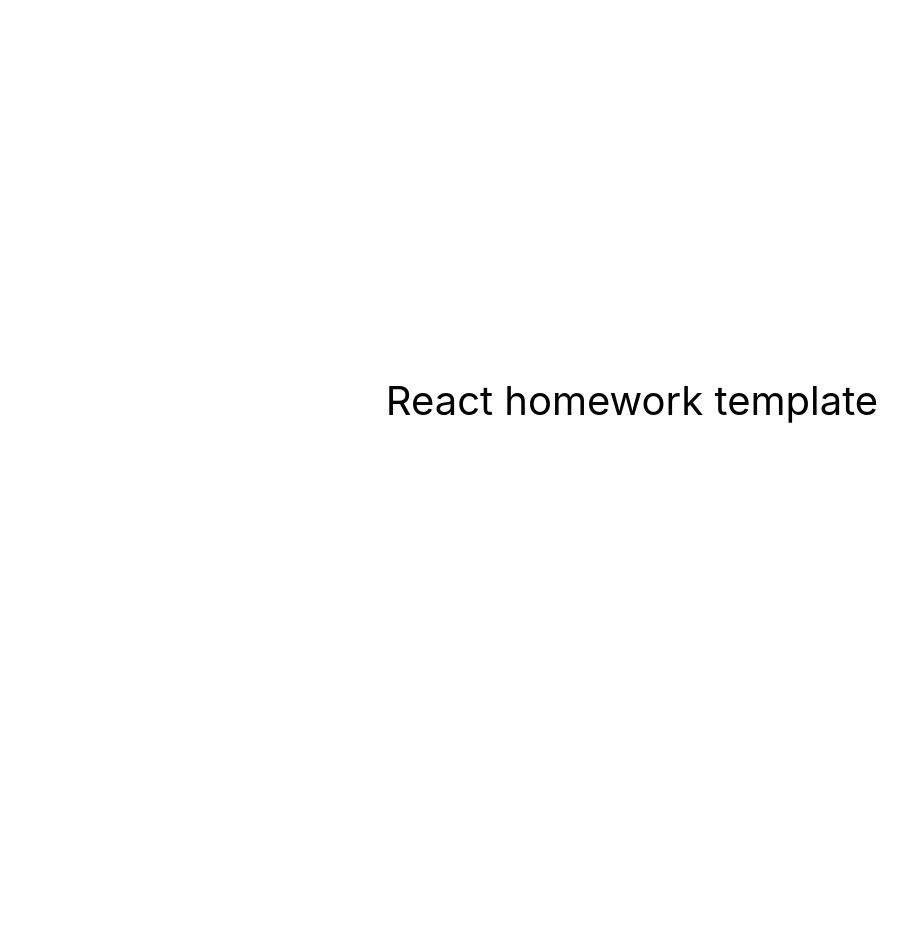
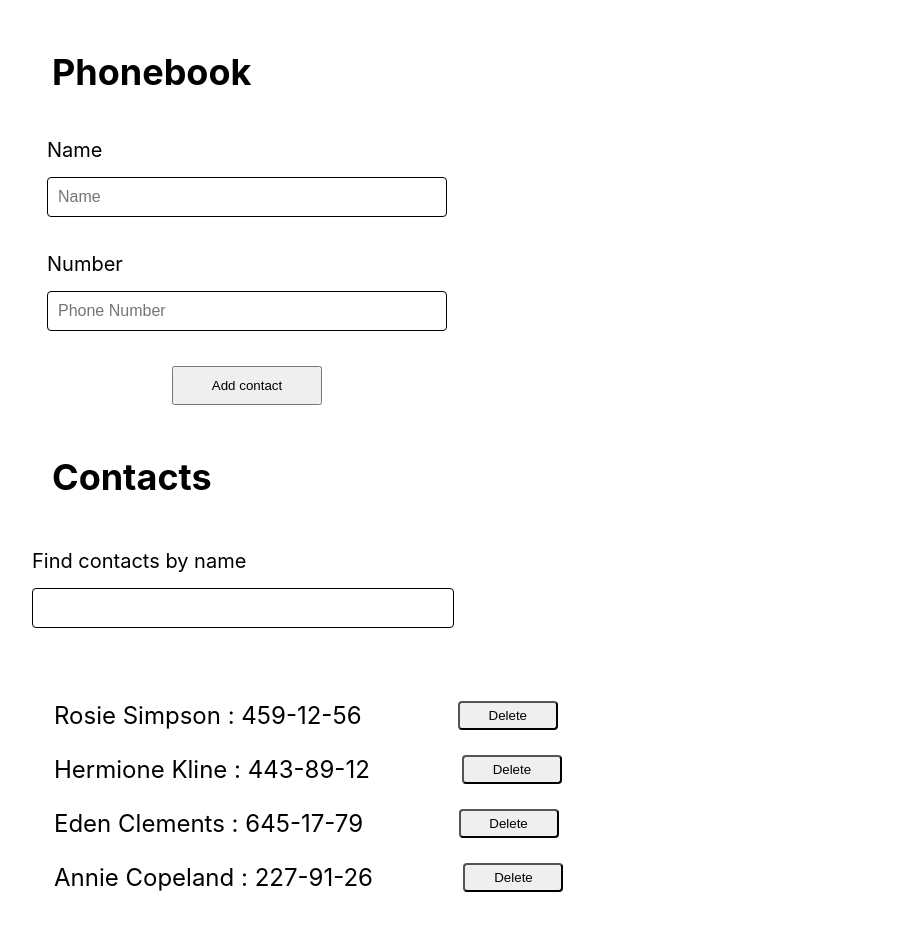
Before and after one commit to OlgaSld/goit-react-hw-02-phonebook, a React (Create React App) app: page / in a window 1280 px wide. Shown: the top 930 px of the page, without its empty margins (8-915 px from the left). Before the commit the page ends 800 px from the top, so only its background shows below. Built offline with nearby package versions, Linux system fonts and the light colour scheme.

Commit message:
for fixed

```diff
--- a/src/components/App.jsx
+++ b/src/components/App.jsx
@@ -1,16 +1,61 @@
-export const App = () => {
-  return (
-    <div
-      style={{
-        height: '100vh',
-        display: 'flex',
-        justifyContent: 'center',
-        alignItems: 'center',
-        fontSize: 40,
-        color: '#010101'
-      }}
-    >
-      React homework template
-    </div>
-  );
+import { Component } from "react"
+import { ContactForm } from "./ContactsForm/ContactForm";
+import { ContactsList } from "./ContactList/ContactList";
+import { nanoid } from "nanoid";
+import { Layout, Subtitle, Title } from "./Layout";
+import { Filter } from "./Filter/Filter";
+
+export class App extends Component {
+  state = {
+    contacts: [
+      { id: 'id-1', name: 'Rosie Simpson', number: '459-12-56' },
+      { id: 'id-2', name: 'Hermione Kline', number: '443-89-12' },
+      { id: 'id-3', name: 'Eden Clements', number: '645-17-79' },
+      { id: 'id-4', name: 'Annie Copeland', number: '227-91-26' },
+    ],
+    filter: '',
+  };
+
+  addContact = newContact => {
+    this.setState(prevState => ({
+      contacts: [
+        ...prevState.contacts,
+        {
+          id: nanoid(),
+          ...newContact,
+        },
+      ],
+    }));
+  };
+
+  changeFilter = newFilter => {
+    this.setState({ filter: newFilter });
+  };
+
+  getFilterContacts = () => {
+    const { contacts, filter } = this.state;
+    return contacts.filter(contact => {
+      contact.name.toLowerCase().includes(filter.toLowerCase());
+    });
+  };
+
+  deleteContact = contactId => {
+    this.setState(prevState => ({
+      contacts: prevState.contacts.filter(contact => contact.id !== contactId),
+    }));
+  };
+
+  render() {
+    const { filter } = this.state;
+    const visibleContacts = this.getFilterContacts();
+    return (
+      <Layout>
+        <Title>Phonebook</Title>
+        <ContactForm onAdd={this.addContact} />
+        <Subtitle>Contacts</Subtitle>
+        <Filter value={filter} onChangeFilter={this.changeFilter} />
+        <ContactsList contacts={this.state.contacts} onDelete={this.deleteContact} />
+      </Layout>
+    );
+  }
 };
--- /dev/null
+++ b/src/components/ContactList/ContactList.jsx
@@ -0,0 +1,14 @@
+import { List, ContactItem, ButtonDel } from "./ContactList_styled";
+
+export const ContactsList = ({ contacts, onDelete }) => {
+    return (
+      <List>
+        {contacts.map(contact => (
+          <ContactItem key={contact.id}>
+                {contact.name} : {contact.number}
+            <ButtonDel type="button" onDelete={onDelete}>Delete</ButtonDel>
+          </ContactItem>
+        ))}
+      </List>
+    );
+}
--- /dev/null
+++ b/src/components/ContactList/ContactList_styled.jsx
@@ -0,0 +1,32 @@
+import styled from 'styled-components';
+
+export const List = styled.ul`
+    display: flex;
+    flex-direction: column;
+    width: 600px;
+    padding: 12px;
+    border-radius: 4px;
+`;
+
+export const ContactItem = styled.li`
+  display: flex;
+  gap: 20px;
+  padding: 10px;
+  margin-bottom: 5px;
+  font-size: 24px;
+  color: #000;
+`;
+
+export const ButtonDel = styled.button`
+  display: block;
+  width: 100px;
+  margin-left: auto;
+  margin-right: auto;
+  padding-top: 5px;
+  padding-bottom: 5px;
+  border-radius: 4px;
+
+  &hover, &focus {
+    cursor: pointer;
+  }
+`;
--- /dev/null
+++ b/src/components/ContactsForm/ContactForm.jsx
@@ -0,0 +1,48 @@
+import { Formik } from 'formik';
+import * as Yup from 'yup';
+import { StyledForm, Label, StyledField, ErrorMsg, Button } from './ContactForm_styled';
+
+const nameMatches = /^[a-zA-Zа-яА-Я]+(([' \-][a-zA-Zа-яА-Я ])?[a-zA-Zа-яА-Я]*)*$/;
+
+const numberMatches = /\+?\d{1,4}?[ .\-\s]?\(?\d{1,3}?\)?[ .\-\s]?\d{1,4}[ .\-\s]?\d{1,4}[ .\-\s]?\d{1,9}/;
+const formSchema = Yup.object().shape({
+  name: Yup.string()
+    .min(2, 'Too short!')
+    .matches(nameMatches, { message: "Name may contain only letters, apostrophe, dash and spaces.For example Adrian, Jacob Mercer, Charles de Batz de Castelmore d'Artagnan" })
+  .required(),
+  number: Yup.string()
+    .min(7, 'Invalid phone!')
+    .matches(numberMatches, { message: "Phone number must be digits and can contain spaces, dashes, parentheses and can start with +" })
+  .required(),
+})
+
+export const ContactForm = ({onAdd}) => {
+    return (
+      <Formik
+        initialValues={{
+          name: '',
+          number: '',
+          filter: '',
+        }}
+        validationSchema={formSchema}
+        onSubmit={(values, actions) => {
+          onAdd(values);
+          actions.resetForm();
+        }}
+      >
+        <StyledForm>
+          <Label>
+            Name
+            <StyledField name="name" placeholder="Name" />
+            <ErrorMsg name="name" component="div" />
+          </Label>
+          <Label>
+            Number
+            <StyledField name="number" type="tel" placeholder="Phone Number" />
+            <ErrorMsg name="number" component="div" />
+          </Label>
+          <Button type="submit">Add contact</Button>
+        </StyledForm>
+      </Formik>
+    );
+}
--- /dev/null
+++ b/src/components/ContactsForm/ContactForm_styled.jsx
@@ -0,0 +1,44 @@
+import styled from 'styled-components';
+import { Form, Field, ErrorMessage } from 'formik';
+
+export const StyledForm = styled(Form)`
+    display: flex;
+    flex-direction: column;
+    width: 400px;
+    gap: 20px;
+    padding: 0 15px;
+`;
+
+export const Label = styled.label`
+    display: flex;
+    flex-direction: column;
+    gap: 15px;
+    font-size: 20px;
+    color: #000;
+    margin-bottom: 15px;
+`;
+
+export const StyledField = styled(Field)`
+  padding: 10px 10px;
+  border: 1px solid;
+  border-radius: 4px;
+  font-size: 16px;
+`;
+
+export const ErrorMsg = styled(ErrorMessage)`
+    font-size: 12px;
+    color: red;
+`
+
+export const Button = styled.button`
+    display: block;
+    width: 150px;
+    margin-left: auto;
+    margin-right: auto;
+    padding-top: 10px;
+    padding-bottom: 10px;
+
+    &hover, &focus {
+    cursor: pointer;
+}
+`
--- /dev/null
+++ b/src/components/Filter/Filter.jsx
@@ -0,0 +1,10 @@
+import { InputFilter, LabelFilter } from "./Filter_styled"
+
+export const Filter = ({value, onChangeFilter}) => {
+    return (
+        <LabelFilter>
+            Find contacts by name
+            <InputFilter name="filter" type="text" value={value} onChange={evt => onChangeFilter(evt.target.value)} />
+        </LabelFilter>
+    )
+}
--- /dev/null
+++ b/src/components/Filter/Filter_styled.jsx
@@ -0,0 +1,22 @@
+import styled from 'styled-components';
+
+export const LabelFilter = styled.label`
+    display: flex;
+    flex-direction: column;
+    gap: 15px;
+    font-size: 20px;
+    color: #000;
+    margin-bottom: 15px;
+`;
+
+export const InputFilter = styled.input`
+    width: 400px;
+    padding: 10px 10px;
+    border: 1px solid;
+    border-radius: 4px;
+    font-size: 16px;
+
+    &hover, &focus {
+    border: 3px solid blue;
+    }
+`;
--- /dev/null
+++ b/src/components/Layout.jsx
@@ -0,0 +1,25 @@
+import styled from 'styled-components';
+
+export const Layout = styled.div`
+  display: flex;
+  flex-direction: column;
+  gap: 20px;
+  max-width: 1200px;
+  margin: 0 auto;
+  padding: 0 15px;
+`;
+
+
+export const Title = styled.h1`
+    margin-top: 50px;
+    margin-left: 20px;
+    font-size: 36px;
+    font-weight: 700;
+`
+
+export const Subtitle = styled.h2`
+    margin-top: 30px;
+    margin-left: 20px;
+    font-size: 36px;
+    font-weight: 700;
+`;
```
Also changed, not shown: package.json (+6 -2 lines), 1 other file (tests, documents, lock files or other folders).
